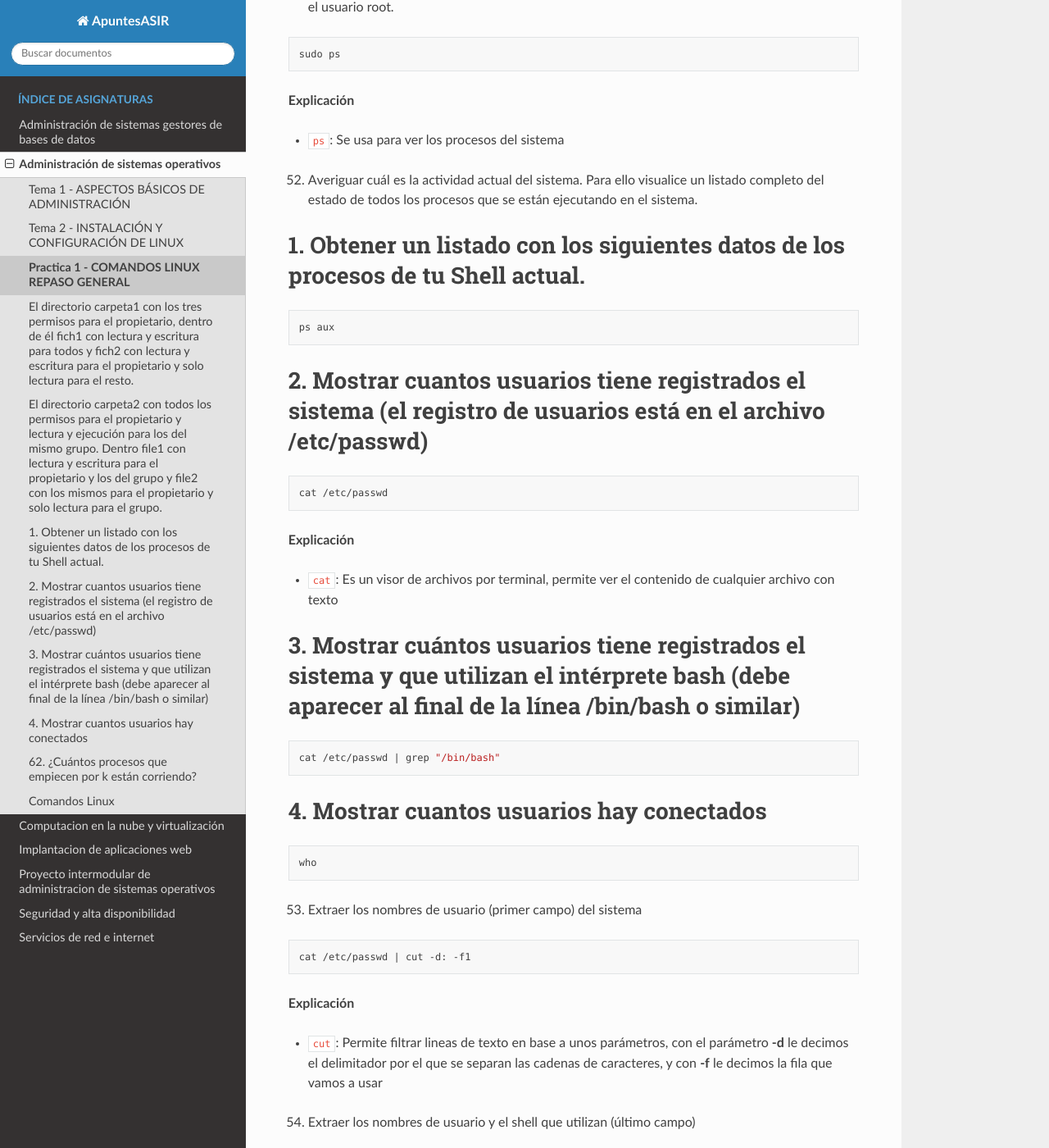
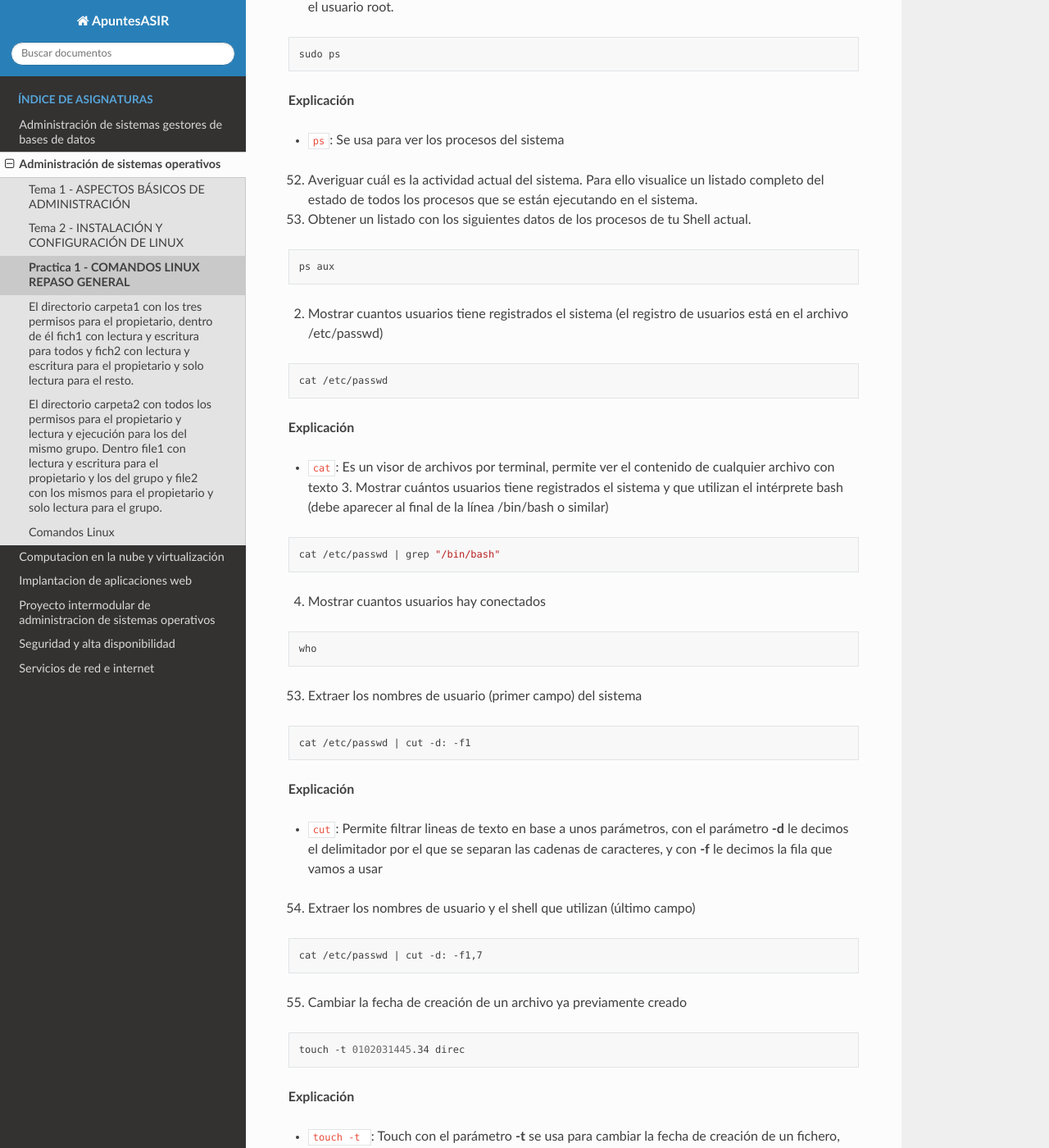
Before and after one commit to jrodriiguezg/ApuntesASIR, a Sphinx documentation site: the page built from docs/administracion-de-sistemas-operativos/practicas.md, in a window 1280 px wide and 1400 px high, scrolled down 10121 px. Shown: the whole window at 82% size. Built offline with Sphinx 7.4.7 and the Read the Docs theme 3.1.0, drawn with Linux system fonts in a browser that asks for light colours; pages that are not in the unit, such as notebooks, are missing from menus; some of the changed text lies outside the part shown.

Commit message:
modified:   docs/administracion-de-sistemas-operativos/practicas.md

````diff
--- a/docs/administracion-de-sistemas-operativos/practicas.md
+++ b/docs/administracion-de-sistemas-operativos/practicas.md
@@ -392,14 +392,14 @@ sudo ps
 **Explicación**
 
 - ```ps```: Se usa para ver los procesos del sistema
- 52. Averiguar cuál es la actividad actual del sistema. Para ello visualice un listado completo del estado de todos los procesos que se están ejecutando en el sistema.
+52. Averiguar cuál es la actividad actual del sistema. Para ello visualice un listado completo del estado de todos los procesos que se están ejecutando en el sistema.
 
-# 1. Obtener un listado con los siguientes datos de los procesos de tu Shell actual.
+  1. Obtener un listado con los siguientes datos de los procesos de tu Shell actual.
 
 ``` bash
 ps aux
 ```
-# 2. Mostrar cuantos usuarios tiene registrados el sistema (el registro de usuarios está en el archivo /etc/passwd)
+  2. Mostrar cuantos usuarios tiene registrados el sistema (el registro de usuarios está en el archivo /etc/passwd)
 
 ```bash
 cat /etc/passwd
@@ -407,19 +407,19 @@ cat /etc/passwd
 **Explicación**
 
 - ```cat```: Es un visor de archivos por terminal, permite ver el contenido de cualquier archivo con texto
-# 3. Mostrar cuántos usuarios tiene registrados el sistema y que utilizan el intérprete bash (debe aparecer al final de la línea /bin/bash o similar)
+  3. Mostrar cuántos usuarios tiene registrados el sistema y que utilizan el intérprete bash (debe aparecer al final de la línea /bin/bash o similar)
 
 ```bash
 cat /etc/passwd | grep "/bin/bash"
 ```
 
-# 4. Mostrar cuantos usuarios hay conectados
+  4. Mostrar cuantos usuarios hay conectados
 
 ```bash
 who
 ```
 
- 53. Extraer los nombres de usuario (primer campo) del sistema
+53. Extraer los nombres de usuario (primer campo) del sistema
 
 ```bash
 cat /etc/passwd | cut -d: -f1
@@ -428,13 +428,13 @@ cat /etc/passwd | cut -d: -f1
 
 - ```cut```: Permite filtrar lineas de texto en base a unos parámetros, con el parámetro **-d** le decimos el delimitador por el que se separan las cadenas de caracteres, y con **-f** le decimos la fila que vamos a usar
 
- 54. Extraer los nombres de usuario y el shell que utilizan (último campo)
+54. Extraer los nombres de usuario y el shell que utilizan (último campo)
 
 ```bash
 cat /etc/passwd | cut -d: -f1,7
 ```
 
- 55. Cambiar la fecha de creación de un archivo ya previamente creado
+55. Cambiar la fecha de creación de un archivo ya previamente creado
 
 ```bash
 touch -t 0102031445.34 direc
@@ -464,7 +464,7 @@ top  o  htop
 - ```top y htop ```: Son visores de procesos por terminal
 
 
-# 62. ¿Cuántos procesos que empiecen por k están corriendo?
+ 62. ¿Cuántos procesos que empiecen por k están corriendo?
 
 ```bash
 ps -ef | grep '[kK]' | grep -v 'grep'
````
